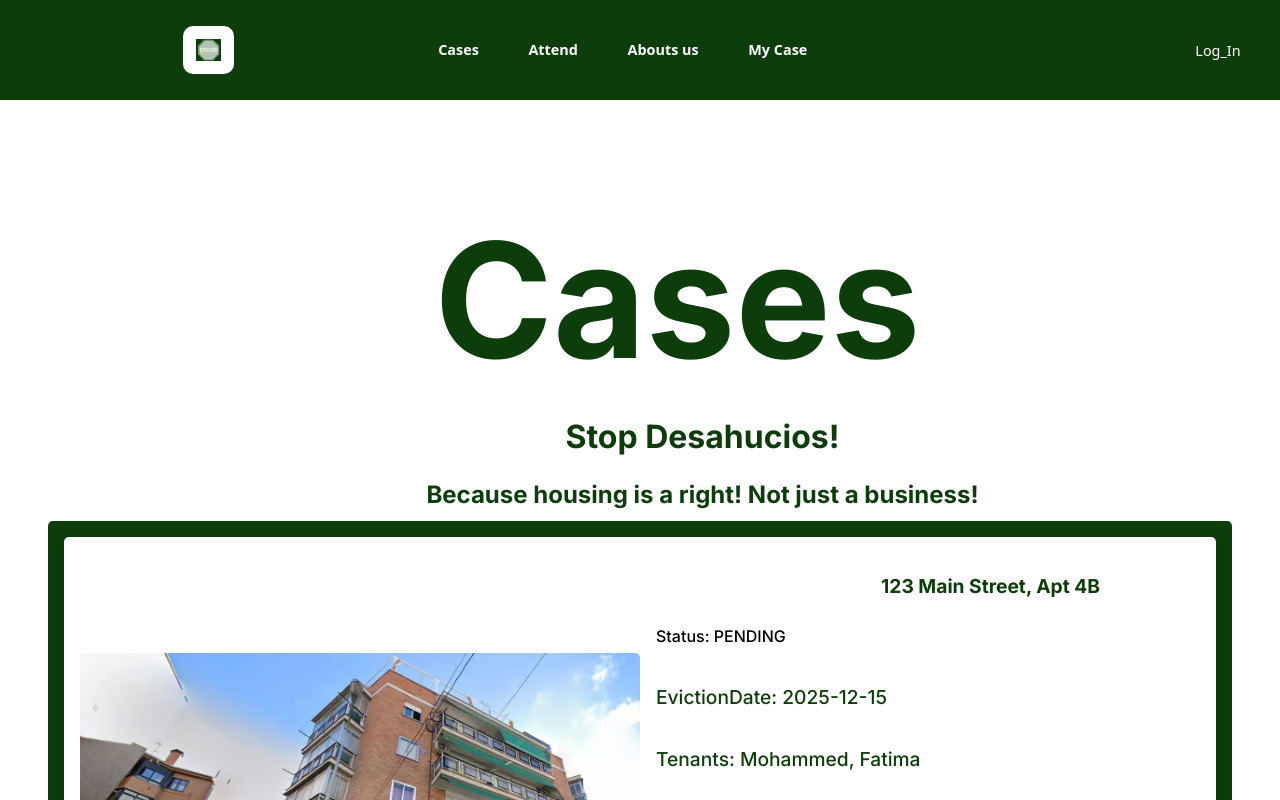
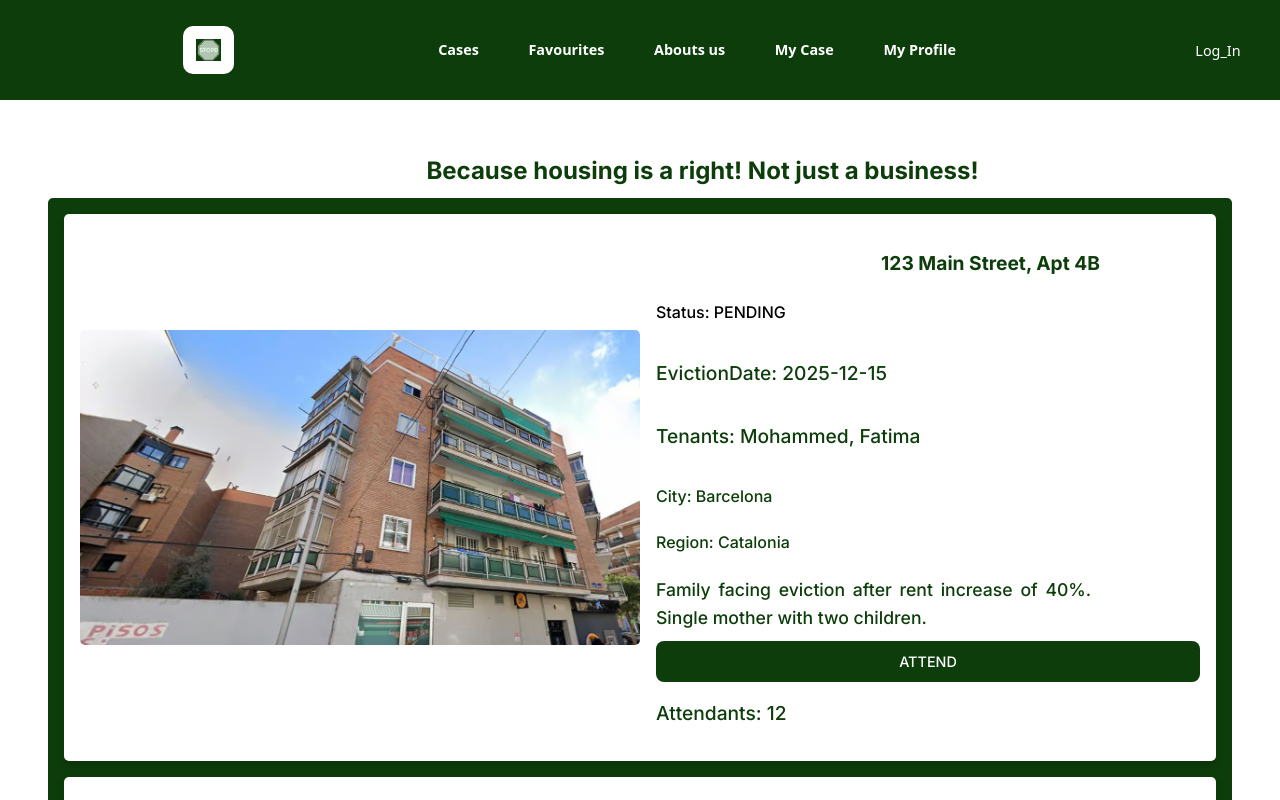
Before and after one commit to SergiAsins/FrontEnd_StopD, a React (Vite) app: page /casespage in a window 1280 px wide. Shown: the top 800 px of the page. Built offline with nearby package versions, Linux system fonts and the light colour scheme.

Commit message:
fix: style cases list

```diff
--- a/src/components/header/Header.jsx
+++ b/src/components/header/Header.jsx
@@ -10,10 +10,11 @@ export default function Header() {
     <header className={styles.headerContainer}>
       <Logo />
       <NavBar>
-        <NavItem href="/home" text="Cases" />
-        <NavItem href="/favourites" text="Attend" />
+        <NavItem href="/casesPage" text="Cases" />
+        <NavItem href="/favourites" text="Favourites" />
         <NavItem href="/aboutus" text="Abouts us" />
         <NavItem href="/homepage" text="My Case" />
+        <NavItem href="/homepage" text="My Profile" />
       </NavBar>
       <Button className={clsx(styles.headerContainer.Login)} text="Log_In" />
     </header>
--- a/src/components/logo/Logo.jsx
+++ b/src/components/logo/Logo.jsx
@@ -7,7 +7,7 @@ export default function Logo() {
   return (
     <div className={styles.logoContainer}>
       {/* Envolvemos el logo en un Link */}
-      <Link to="/welcome">
+      <Link to="/">
         <Image img={logo} alt="Logo de Boom Comics" />
       </Link>
     </div>
--- a/src/pages/CasesPage/CasesPage.jsx
+++ b/src/pages/CasesPage/CasesPage.jsx
@@ -64,8 +64,6 @@ export default function CasesPage() {
     <>
       <Header />
       <main className={styles.container}>
-        <h1>Cases</h1>
-        <h2>Stop Desahucios!</h2>
         <h3>Because housing is a right! Not just a business!</h3>
         <CasesList cases={cases} />
       </main>
--- a/src/pages/CasesPage/CasesPage.module.css
+++ b/src/pages/CasesPage/CasesPage.module.css
@@ -11,22 +11,7 @@
   font-size: 2rem;
   font-family: "Inter", sans-serif;
   font-weight: 500;
-  padding-top: 80px;
-}
-
-.container h1 {
-  padding-left: 75px;
-  text-align: center;
-  font-size: 10rem;
-  color: var(--primary-color);
-}
-
-.container h2 {
-  text-align: center;
-  width: 100%;
-  margin-top: 20px;
-  padding-left: 125px;
-  color: var(--primary-color);
+  padding-top: 10px;
 }
 
 .container h3 {
--- a/src/pages/Pages.module.css
+++ b/src/pages/Pages.module.css
@@ -27,7 +27,7 @@
 
 /* Estilos globales */
 body {
-  margin: 0;
+  margin: -0;
   display: flex;
   flex-direction: column;
   justify-content: center;
```
Also changed, not shown: src/components/filter/Filter.jsx (added), src/components/filter/Filter.module.css (added).
